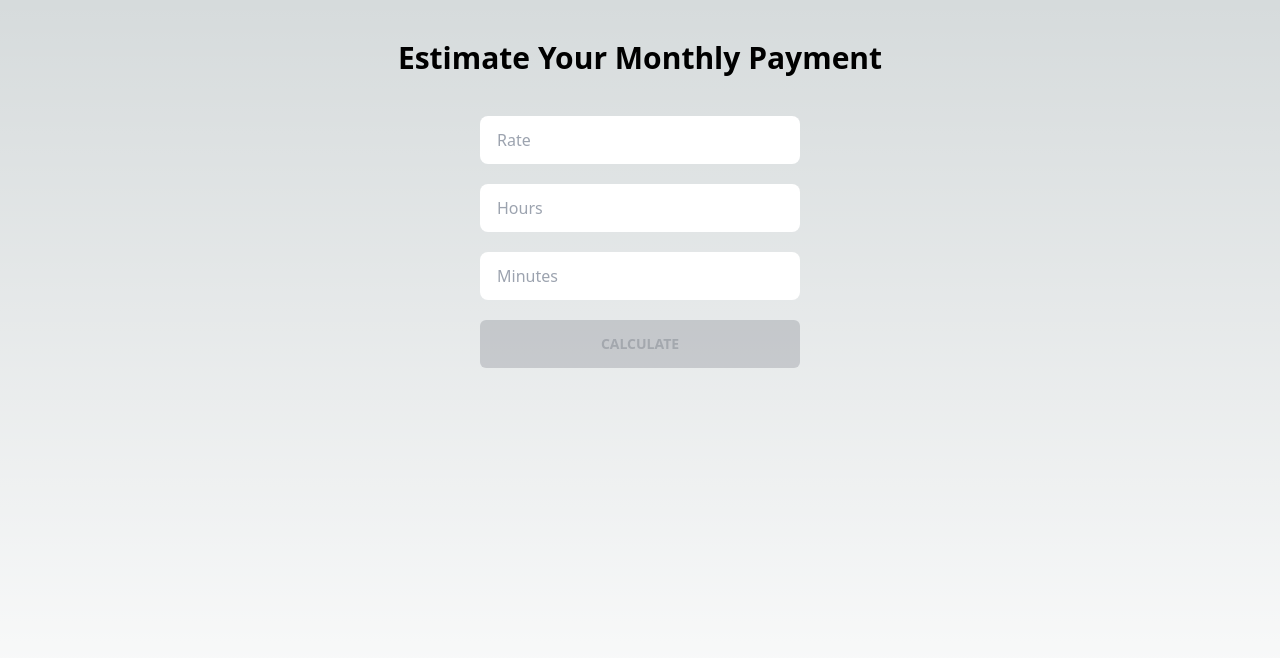
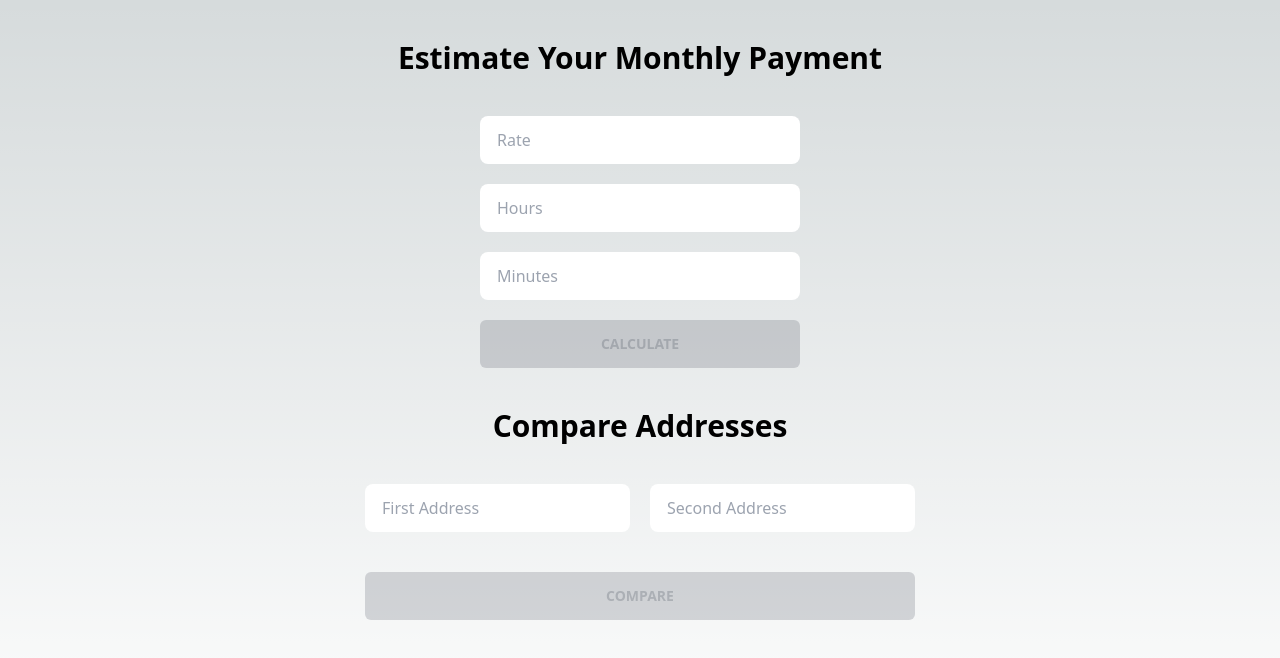
Before and after one commit to juliswer/invoice-generator, a Next.js app: page / in a window 1280 px wide. Shown: the top 658 px of the page. Built offline with nearby package versions, Linux system fonts and the light colour scheme.

Commit message:
feat: added addresses match feature and their tests

```diff
--- a/src/app/page.tsx
+++ b/src/app/page.tsx
@@ -1,16 +1,23 @@
+import { CompareAddresses } from '@/components/compare-addresses/compare-addresses'
 import { PaymentAmount } from '@/components/payment-amount/payment-amount'
 import { RateForm } from '@/components/rate-form/rate-form'
 
 export default function Page() {
   return (
     <div className="mt-10">
-      <h1 className="text-center text-3xl font-extrabold">
+      <h2 className="text-center text-3xl font-extrabold">
         Estimate Your Monthly Payment
-      </h1>
+      </h2>
       <div className="flex items-center justify-center">
         <RateForm />
       </div>
       <PaymentAmount />
+      <div className="flex items-center justify-center mt-10 flex-col">
+        <h2 className="text-center text-3xl font-extrabold mb-10">
+          Compare Addresses
+        </h2>
+        <CompareAddresses />
+      </div>
     </div>
   )
 }
--- /dev/null
+++ b/src/common/types/compareAddresses.type.ts
@@ -0,0 +1,4 @@
+export type compareAddressesForm = {
+  address1: string
+  address2: string
+}
--- /dev/null
+++ b/src/common/utils/compareAddresses/compareAddresses.util.ts
@@ -0,0 +1,3 @@
+export const compareAddresses = (addr1: string, addr2: string) => {
+  return addr1 === addr2
+}
--- a/src/common/utils/minutesToPercentage/minutesToPercentage.util.ts
+++ b/src/common/utils/minutesToPercentage/minutesToPercentage.util.ts
@@ -1,9 +1,3 @@
 export const minutesToPercentage = (minutes: number) => {
-  const numberWithExtraDecimals = (minutes * 100) / 6000
-  const numberWithoutExtraDecimals = String(numberWithExtraDecimals).substring(
-    0,
-    5
-  )
-
-  return Number(numberWithoutExtraDecimals)
+  return (minutes * 100) / 6000
 }
--- /dev/null
+++ b/src/components/compare-addresses/compare-addresses.tsx
@@ -0,0 +1,73 @@
+'use client'
+
+import { useForm } from 'react-hook-form'
+import { Button } from '../tailwind/Button'
+import { compareAddressesForm } from '@/common/types/compareAddresses.type'
+import { compareAddresses } from '@/common/utils/compareAddresses/compareAddresses.util'
+import { useState } from 'react'
+
+export function CompareAddresses() {
+  const [sameAddresses, setSameAddresses] = useState<boolean | null>(null)
+
+  const {
+    register,
+    handleSubmit,
+    reset,
+    setError,
+    formState: { errors, isValid }
+  } = useForm<compareAddressesForm>({
+    defaultValues: {},
+    criteriaMode: 'all'
+  })
+
+  const onSubmit = (compareAddressesForm: compareAddressesForm) => {
+    const { address1, address2 } = compareAddressesForm
+
+    const areSameAddresses = compareAddresses(address1, address2)
+    setSameAddresses(areSameAddresses)
+  }
+
+  return (
+    <div>
+      <form onSubmit={handleSubmit(onSubmit)}>
+        <div className="w-full">
+          <div className="flex gap-5">
+            <input
+              type="text"
+              className="input"
+              placeholder="First Address"
+              {...register('address1', {
+                required: 'First Address is required'
+              })}
+            />
+            <input
+              type="text"
+              className="input"
+              placeholder="Second Address"
+              {...register('address2', {
+                required: 'Second Address is required'
+              })}
+            />
+          </div>
+          <Button
+            size="lg"
+            color="info"
+            type="submit"
+            extra="mt-10 w-full"
+            disabled={!isValid}
+          >
+            Compare
+          </Button>
+        </div>
+      </form>
+      <div className="mt-3">
+        <h2 className="text-success font-bold text-xl text-center">
+          {sameAddresses === true && 'Addresses match!'}
+        </h2>
+        <h2 className="text-error font-bold text-xl text-center">
+          {sameAddresses === false && 'Addresses do not match!'}
+        </h2>
+      </div>
+    </div>
+  )
+}
```
Also changed, not shown: 1 other file (tests, documents, lock files or other folders).
